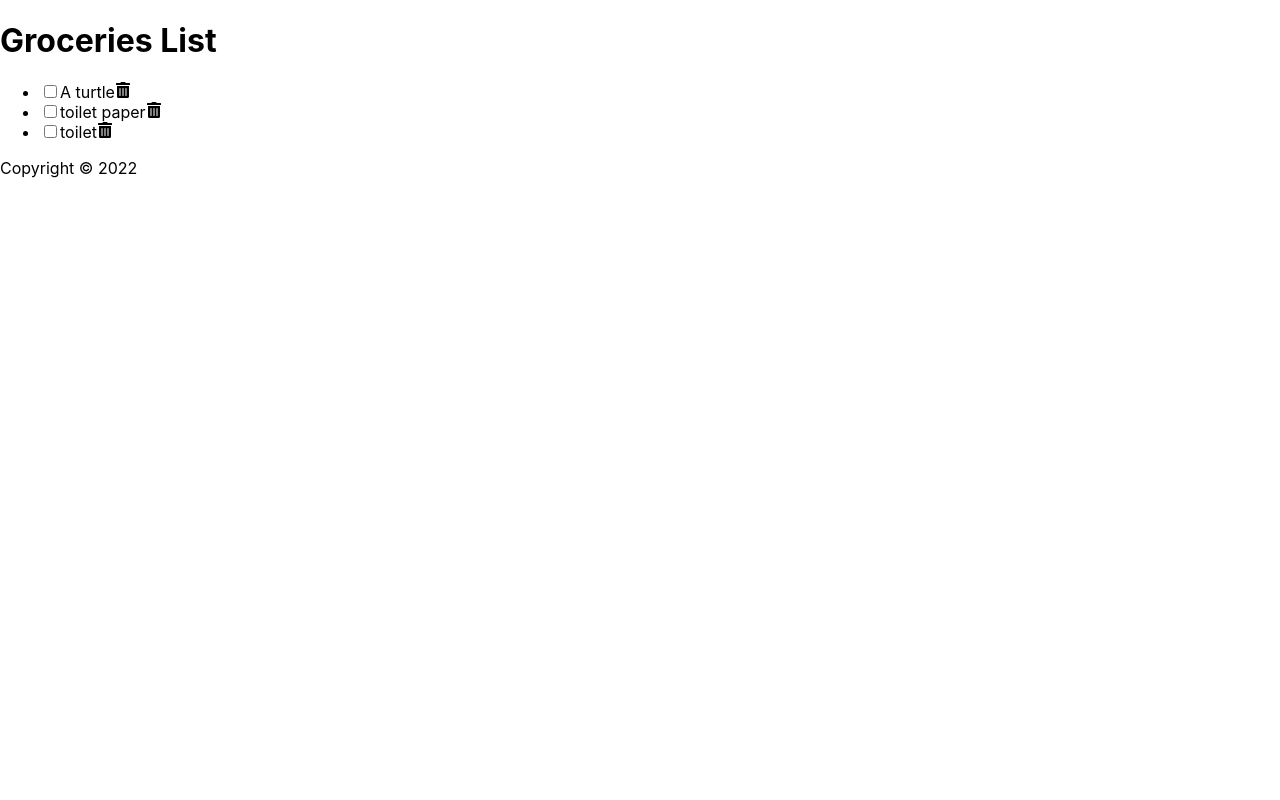
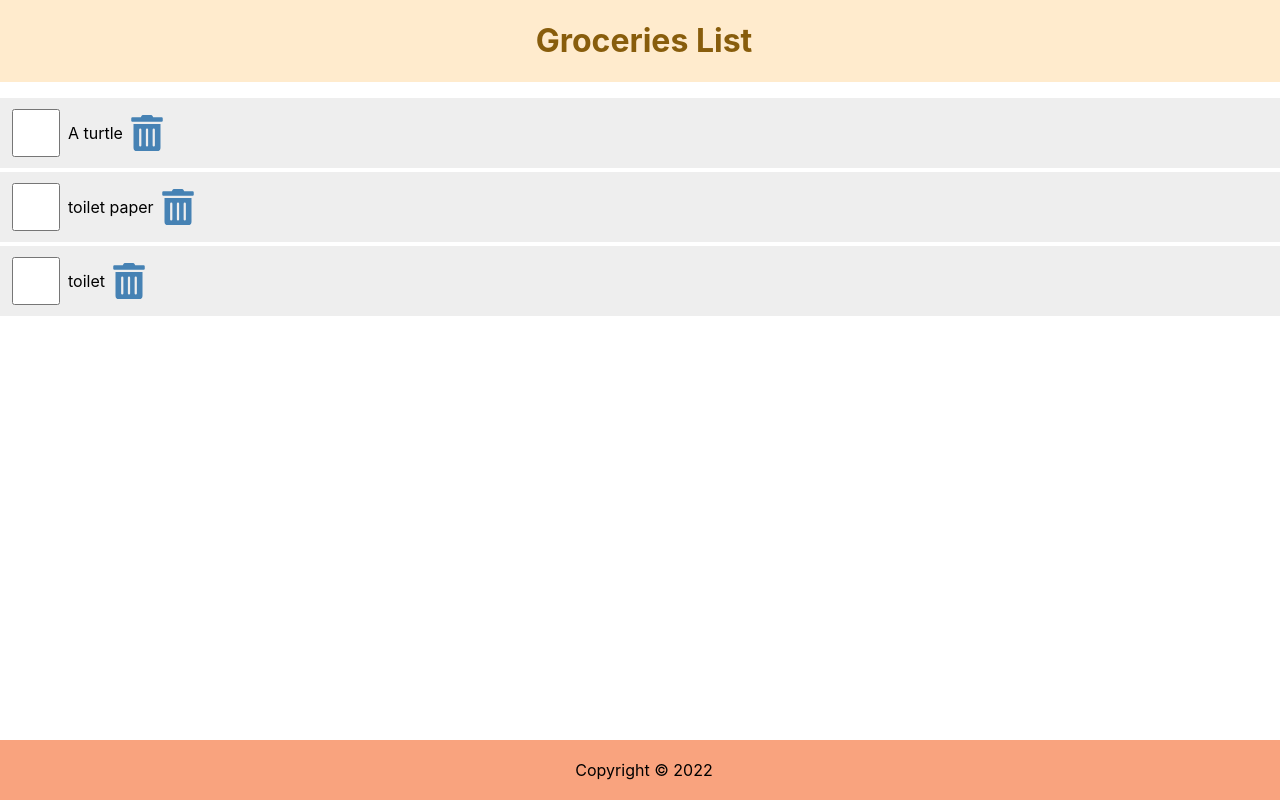
Before and after one commit to Gabeaya/React-Grocery-List-Dave-Gray-Tutorial-, a React (Create React App) app: page / in a window 1280 px wide. Built offline with nearby package versions, Linux system fonts and the light colour scheme.

Commit message:
Add styling to page.

```diff
--- a/src/index.css
+++ b/src/index.css
@@ -1,4 +1,16 @@
+header{
+  width: 100%;
+  padding: 0 0.25em;
+  background-color: blanchedalmond;
+  display:flex;
+  color: rgb(136, 93, 12);
+  justify-content: space-around;
+  align-items: center;
+  text-align: center;
+}
+
 body {
+  text-align: center;
   margin: 0;
   font-family: -apple-system, BlinkMacSystemFont, 'Segoe UI', 'Roboto', 'Oxygen',
     'Ubuntu', 'Cantarell', 'Fira Sans', 'Droid Sans', 'Helvetica Neue',
@@ -7,7 +19,83 @@ body {
   -moz-osx-font-smoothing: grayscale;
 }
 
-code {
-  font-family: source-code-pro, Menlo, Monaco, Consolas, 'Courier New',
-    monospace;
+main {
+  width: 100%;
+  display: flex;
+  flex-direction: column;
+  flex-grow: 1;
+  justify-content: center;
+  align-items: center;
+  overflow-y: auto;
 }
+
+footer{
+  width: 100%;
+  padding: .25em;
+  left: 0;
+  bottom: 0;
+  background-color: rgb(249, 163, 126);
+  columns: aliceblue;
+  display: grid;
+  place-content: center;
+  position: fixed;
+}
+
+ul {
+  width: 100%;
+  list-style: none;
+  padding: 0 0.25rem 0.25rem;
+}
+
+ul li::before {
+  content: "\200B";
+}
+
+.item {
+  display: flex;
+  justify-content: flex-start;
+  align-items: center;
+  padding: 0.5rem 0 0.5rem 0.5rem;
+  margin: 0.25rem 0;
+  background-color: #eee;
+}
+
+.item:first-child {
+  margin: 0;
+}
+
+.item input[type="checkbox"] {
+  text-align: center;
+  width: 2.5rem;
+  width: 48px;
+  min-width: 48px;
+  height: 2.5rem;
+  height: 48px;
+  min-height: 48px;
+  cursor: pointer;
+  margin-right: 0.5rem;
+}
+
+.item input[type="checkbox"]:focus + label {
+  text-decoration: underline;
+}
+
+.item > label {
+  font-size: 0.75rem;
+  flex-grow: 1;
+}
+
+.item svg {
+  width: 48px;
+  min-width: 48px;
+  height: 36px;
+  font-size: 1rem;
+  color: steelblue;
+  cursor: pointer;
+}
+
+.item svg:focus,
+.item svg:hover {
+  color: red;
+  outline: none;
+}
```
